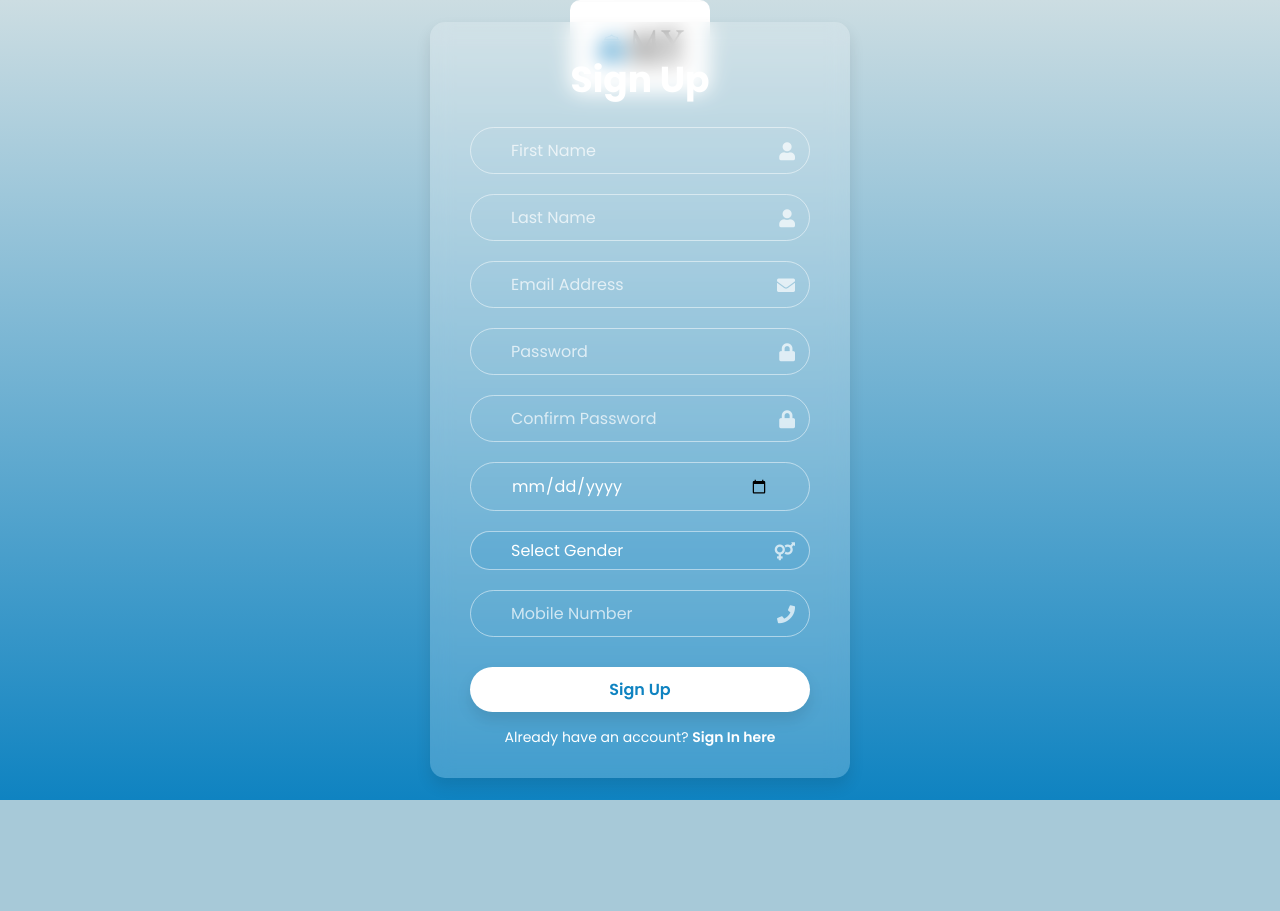
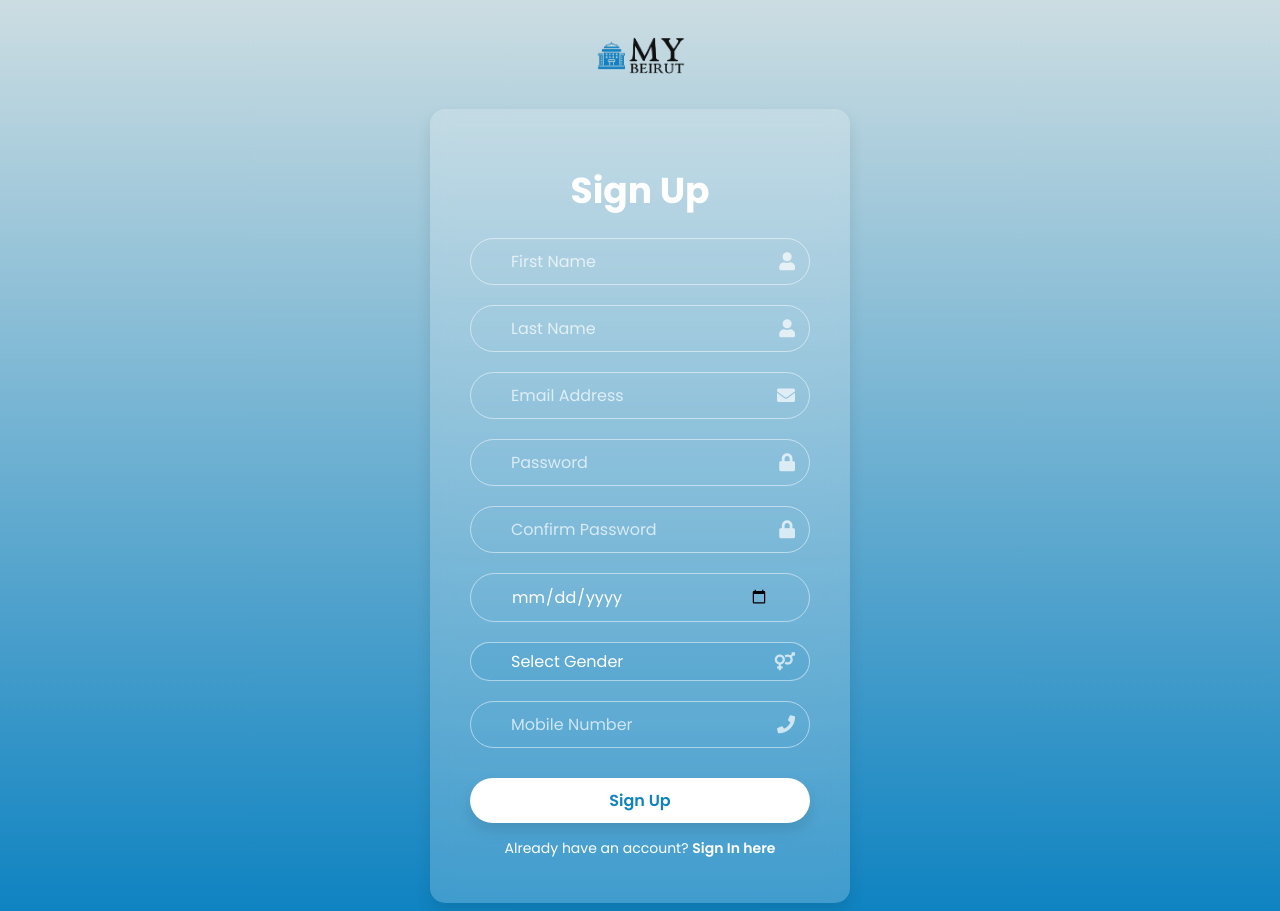
Before and after one commit to Juliak10/se_project, a PHP site: page /signup2.html in a window 1280 px wide. Before the commit the page ends 800 px from the top, so only its background shows below. Run offline with PHP 8.4, Linux system fonts and the light colour scheme; some libraries are stand-ins or nearby versions.

Commit message:
fixed display

```diff
--- a/signup2.css
+++ b/signup2.css
@@ -3,17 +3,14 @@
 
 
 * {
-    margin: 0;
     padding: 0;
     box-sizing: border-box;
     font-family: "Poppins", sans-serif;
 }
 
 body {
-    display: flex;
-    justify-content: center;
-    align-items: center;
     min-height: 100vh;
+    justify-self: center;
     background: linear-gradient(to top, rgba(15, 131, 193, 1), rgba(204, 221, 226, 2));
 }
 
@@ -26,15 +23,16 @@ body {
     transform: translateX(-50%);
     border-radius: 10px;
 }
-.image {
+.img-logo{
+    top: 0px;
+    bottom: 20%;
+    justify-self: center;
+}
+.image{
     width: 140px;
     height: auto;
-    position: absolute;
-    top: 0px;
-    left: 50%;
-    transform: translateX(-50%);
-    border-radius: 10px;
 }
+
 .wrapper {
     width: 420px;
     background-color: rgba(255, 255, 255, 0.2);
@@ -43,6 +41,8 @@ body {
     box-shadow: 0 8px 15px rgba(0, 0, 0, 0.1);
     backdrop-filter: blur(10px);
     color: #fff;
+    justify-self: center;
+
 }
 
 .wrapper h1 {
--- a/signup2.html
+++ b/signup2.html
@@ -10,7 +10,9 @@
 </head>
 
 <body>
-    <img src="logo.jpg" alt="logo image" class="image">
+    <div class="img-logo">
+    <img src="hasan.png" alt="logo image" class="image">
+    </div>
     <div class="wrapper">
         <h1>Sign Up</h1>
         <form id="signup-form" method="post" enctype="multipart/form-data">
```
